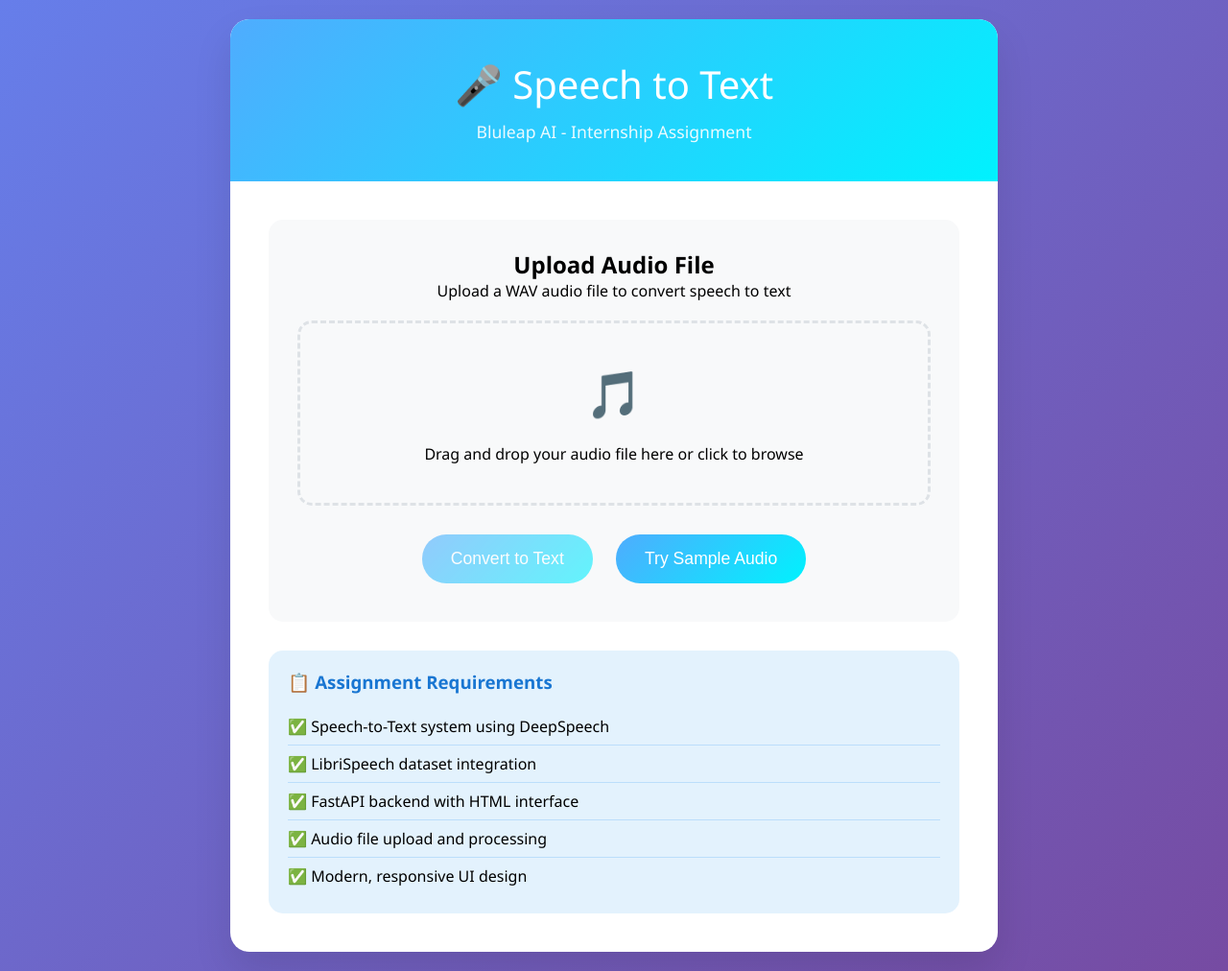
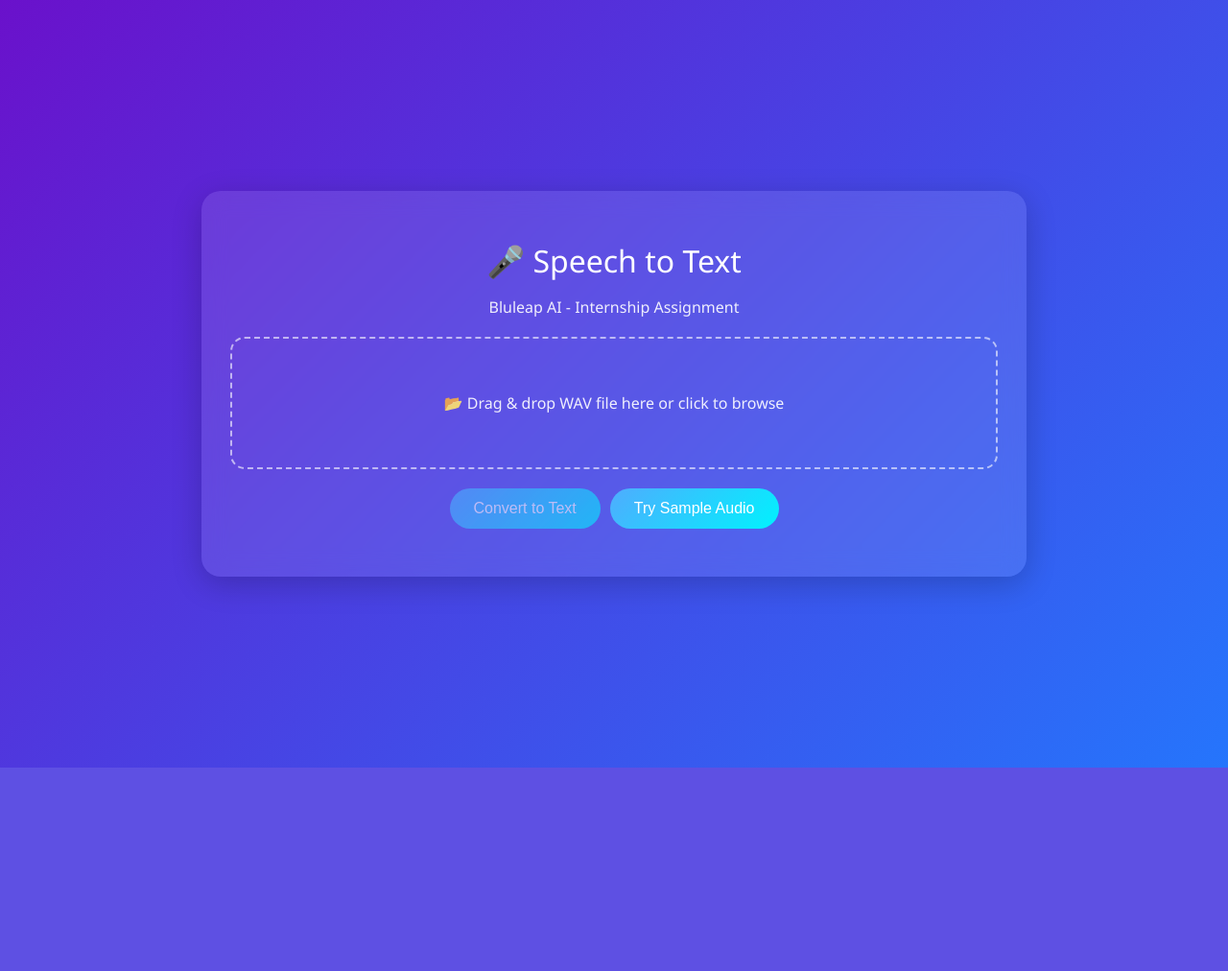
Before and after one commit to NaguKun/stt-librispeech, a FastAPI app: page / in a window 1280 px wide. Shown: the whole page at 96% size. After the commit the page ends 800 px from the top, so only its background shows below. Run offline with FastAPI, Linux system fonts and the light colour scheme.

Commit message:
update dockerfile

```diff
--- a/templates/index.html
+++ b/templates/index.html
@@ -3,242 +3,157 @@
 <head>
 <meta charset="UTF-8">
 <meta name="viewport" content="width=device-width, initial-scale=1.0">
-    <title>Bluleap AI - Speech to Text System</title>
+<title>Bluleap AI - Speech to Text</title>
 <style>
-        * {
+    body {
         margin: 0;
-            padding: 0;
-            box-sizing: border-box;
-        }
-
-        body {
-            font-family: 'Segoe UI', Tahoma, Geneva, Verdana, sans-serif;
-            background: linear-gradient(135deg, #667eea 0%, #764ba2 100%);
+        font-family: 'Segoe UI', sans-serif;
+        background: linear-gradient(135deg, #6a11cb 0%, #2575fc 100%);
+        display: flex;
+        justify-content: center;
+        align-items: center;
         min-height: 100vh;
-            padding: 20px;
+        color: #fff;
     }
 
     .container {
+        width: 95%;
         max-width: 800px;
-            margin: 0 auto;
-            background: white;
+        background: rgba(255,255,255,0.1);
+        backdrop-filter: blur(12px);
         border-radius: 20px;
-            box-shadow: 0 20px 40px rgba(0,0,0,0.1);
-            overflow: hidden;
+        padding: 30px;
+        box-shadow: 0 8px 32px rgba(0,0,0,0.2);
+        animation: fadeIn 0.5s ease;
     }
 
-        .header {
-            background: linear-gradient(135deg, #4facfe 0%, #00f2fe 100%);
-            color: white;
-            padding: 40px;
-            text-align: center;
+    @keyframes fadeIn {
+        from {opacity: 0; transform: translateY(20px);}
+        to {opacity: 1; transform: translateY(0);}
     }
 
-        .header h1 {
-            font-size: 2.5rem;
+    h1 {
+        text-align: center;
+        font-weight: 300;
         margin-bottom: 10px;
-            font-weight: 300;
     }
-
-        .header p {
-            font-size: 1.1rem;
+    p {
+        text-align: center;
+        font-size: 1rem;
         opacity: 0.9;
     }
 
-        .content {
+    .upload-area {
+        border: 2px dashed rgba(255,255,255,0.6);
+        border-radius: 15px;
         padding: 40px;
+        text-align: center;
+        cursor: pointer;
+        transition: all 0.3s ease;
+        margin: 20px 0;
     }
 
-        .upload-section {
-            background: #f8f9fa;
-            border-radius: 15px;
-            padding: 30px;
-            margin-bottom: 30px;
-            text-align: center;
+    .upload-area:hover,
+    .upload-area.dragover {
+        background: rgba(255,255,255,0.1);
+        border-color: #00f2fe;
     }
 
-        .upload-area {
-            border: 3px dashed #dee2e6;
-            border-radius: 15px;
-            padding: 40px;
-            margin: 20px 0;
-            cursor: pointer;
-            transition: all 0.3s ease;
-        }
-
-        .upload-area:hover {
-            border-color: #4facfe;
-            background: #f0f8ff;
-        }
-
-        .upload-area.dragover {
-            border-color: #4facfe;
-            background: #e3f2fd;
-        }
-
-        .upload-icon {
-            font-size: 3rem;
-            color: #6c757d;
+    .btn-group {
+        display: flex;
+        gap: 10px;
+        justify-content: center;
         margin-bottom: 20px;
-        }
-
-        .file-input {
-            display: none;
+        flex-wrap: wrap;
     }
 
     .btn {
+        padding: 12px 25px;
+        border: none;
+        border-radius: 25px;
         background: linear-gradient(135deg, #4facfe 0%, #00f2fe 100%);
         color: white;
-            border: none;
-            padding: 15px 30px;
-            border-radius: 25px;
-            font-size: 1.1rem;
         cursor: pointer;
         transition: all 0.3s ease;
-            margin: 10px;
+        font-size: 1rem;
     }
 
     .btn:hover {
         transform: translateY(-2px);
-            box-shadow: 0 10px 20px rgba(79, 172, 254, 0.3);
+        box-shadow: 0 6px 20px rgba(0, 242, 254, 0.4);
     }
 
     .btn:disabled {
         opacity: 0.6;
         cursor: not-allowed;
-            transform: none;
-        }
-
-        .result-section {
-            background: #f8f9fa;
-            border-radius: 15px;
-            padding: 30px;
-            margin-bottom: 30px;
-        }
-
-        .result-text {
-            background: white;
-            border: 1px solid #dee2e6;
-            border-radius: 10px;
-            padding: 20px;
-            min-height: 100px;
-            font-size: 1.1rem;
-            line-height: 1.6;
-            white-space: pre-wrap;
     }
 
     .loading {
-            display: none;
         text-align: center;
-            padding: 20px;
-        }
-
-        .spinner {
-            border: 4px solid #f3f3f3;
-            border-top: 4px solid #4facfe;
-            border-radius: 50%;
-            width: 40px;
-            height: 40px;
-            animation: spin 1s linear infinite;
-            margin: 0 auto 20px;
-        }
-
-        @keyframes spin {
-            0% { transform: rotate(0deg); }
-            100% { transform: rotate(360deg); }
-        }
-
-        .info-section {
-            background: #e3f2fd;
-            border-radius: 15px;
-            padding: 20px;
-            margin-top: 20px;
-        }
-
-        .info-section h3 {
-            color: #1976d2;
-            margin-bottom: 15px;
-        }
-
-        .info-section ul {
-            list-style: none;
-            padding-left: 0;
-        }
-
-        .info-section li {
-            padding: 8px 0;
-            border-bottom: 1px solid #bbdefb;
-        }
-
-        .info-section li:last-child {
-            border-bottom: none;
-        }
-
-        .error {
-            background: #ffebee;
-            color: #c62828;
-            padding: 15px;
-            border-radius: 10px;
-            margin: 20px 0;
         display: none;
     }
 
-        .success {
-            background: #e8f5e8;
-            color: #2e7d32;
-            padding: 15px;
+    .dots {
+        display: inline-block;
+        font-size: 2rem;
+        animation: blink 1s infinite;
+    }
+
+    @keyframes blink {
+        0%, 80%, 100% { opacity: 0; }
+        40% { opacity: 1; }
+    }
+
+    .result {
+        background: rgba(255,255,255,0.15);
+        border-radius: 15px;
+        padding: 20px;
+        white-space: pre-wrap;
+        line-height: 1.6;
+        display: none;
+        animation: fadeIn 0.5s ease;
+    }
+
+    .alert {
+        text-align: center;
+        padding: 10px;
+        margin-bottom: 15px;
         border-radius: 10px;
-            margin: 20px 0;
         display: none;
+    }
+
+    .alert.success { background: rgba(76, 175, 80, 0.2); color: #b2ffb0; }
+    .alert.error { background: rgba(244, 67, 54, 0.2); color: #ffcdd2; }
+
+    audio {
+        margin-top: 15px;
+        width: 100%;
     }
 </style>
 </head>
 <body>
 <div class="container">
-        <div class="header">
     <h1>🎤 Speech to Text</h1>
     <p>Bluleap AI - Internship Assignment</p>
+
+    <div id="alert" class="alert"></div>
+
+    <div class="upload-area" id="uploadArea">
+        <p>📂 Drag & drop WAV file here or click to browse</p>
+        <input type="file" id="fileInput" accept=".wav" style="display: none;">
     </div>
 
-        <div class="content">
-            <div class="upload-section">
-                <h2>Upload Audio File</h2>
-                <p>Upload a WAV audio file to convert speech to text</p>
-
-                <div class="upload-area" id="uploadArea">
-                    <div class="upload-icon">🎵</div>
-                    <p>Drag and drop your audio file here or click to browse</p>
-                    <input type="file" id="fileInput" class="file-input" accept=".wav">
-                </div>
-
-                <button class="btn" id="uploadBtn" disabled>Convert to Text</button>
-                <button class="btn" id="sampleBtn">Try Sample Audio</button>
+    <div class="btn-group">
+        <button id="uploadBtn" class="btn" disabled>Convert to Text</button>
+        <button id="sampleBtn" class="btn">Try Sample Audio</button>
     </div>
 
     <div class="loading" id="loading">
-                <div class="spinner"></div>
-                <p>Processing audio... Please wait</p>
+        <span class="dots">⏳ Processing...</span>
     </div>
 
-            <div class="error" id="error"></div>
-            <div class="success" id="success"></div>
-
-            <div class="result-section" id="resultSection" style="display: none;">
-                <h3>Transcription Result</h3>
-                <div class="result-text" id="resultText"></div>
-            </div>
-
-            <div class="info-section">
-                <h3>📋 Assignment Requirements</h3>
-                <ul>
-                    <li>✅ Speech-to-Text system using DeepSpeech</li>
-                    <li>✅ LibriSpeech dataset integration</li>
-                    <li>✅ FastAPI backend with HTML interface</li>
-                    <li>✅ Audio file upload and processing</li>
-                    <li>✅ Modern, responsive UI design</li>
-                </ul>
-            </div>
-        </div>
+    <div class="result" id="result"></div>
+    <audio id="audioPlayer" controls style="display:none;"></audio>
 </div>
 
 <script>
@@ -247,104 +162,21 @@
 const uploadBtn = document.getElementById('uploadBtn');
 const sampleBtn = document.getElementById('sampleBtn');
 const loading = document.getElementById('loading');
-        const resultSection = document.getElementById('resultSection');
-        const resultText = document.getElementById('resultText');
-        const error = document.getElementById('error');
-        const success = document.getElementById('success');
+const resultBox = document.getElementById('result');
+const alertBox = document.getElementById('alert');
+const audioPlayer = document.getElementById('audioPlayer');
 
 let selectedFile = null;
 
-        // Drag and drop functionality
-        uploadArea.addEventListener('dragover', (e) => {
-            e.preventDefault();
-            uploadArea.classList.add('dragover');
-        });
-
-        uploadArea.addEventListener('dragleave', () => {
-            uploadArea.classList.remove('dragover');
-        });
-
-        uploadArea.addEventListener('drop', (e) => {
-            e.preventDefault();
-            uploadArea.classList.remove('dragover');
-            const files = e.dataTransfer.files;
-            if (files.length > 0) {
-                handleFileSelect(files[0]);
-            }
-        });
-
-        uploadArea.addEventListener('click', () => {
-            fileInput.click();
-        });
-
-        fileInput.addEventListener('change', (e) => {
-            if (e.target.files.length > 0) {
-                handleFileSelect(e.target.files[0]);
-            }
-        });
-
-        function handleFileSelect(file) {
-            if (file.type !== 'audio/wav' && !file.name.endsWith('.wav')) {
-                showError('Please select a WAV audio file');
-                return;
+function showAlert(msg, type='success') {
+    alertBox.textContent = msg;
+    alertBox.className = 'alert ' + type;
+    alertBox.style.display = 'block';
 }
 
-            selectedFile = file;
-            uploadBtn.disabled = false;
-            uploadBtn.textContent = `Convert: ${file.name}`;
-            showSuccess(`File selected: ${file.name}`);
+function hideAlert() {
+    alertBox.style.display = 'none';
 }
-
-        uploadBtn.addEventListener('click', async () => {
-            if (!selectedFile) return;
-
-            const formData = new FormData();
-            formData.append('audio_file', selectedFile);
-
-            showLoading(true);
-            hideMessages();
-
-            try {
-                const response = await fetch('/upload-audio', {
-                    method: 'POST',
-                    body: formData
-                });
-
-                const result = await response.json();
-
-                if (response.ok) {
-                    showResult(result.text);
-                    showSuccess('Audio converted successfully!');
-                } else {
-                    showError(result.detail || 'Error processing audio');
-                }
-            } catch (err) {
-                showError('Network error: ' + err.message);
-            } finally {
-                showLoading(false);
-            }
-        });
-
-        sampleBtn.addEventListener('click', async () => {
-            showLoading(true);
-            hideMessages();
-
-            try {
-                const response = await fetch('/sample-audio');
-                const result = await response.json();
-
-                if (response.ok && !result.error) {
-                    showSuccess(`Sample audio found: ${result.filename}`);
-                    // In a real implementation, you would play this audio or provide download link
-                } else {
-                    showError(result.error || 'No sample audio available');
-                }
-            } catch (err) {
-                showError('Network error: ' + err.message);
-            } finally {
-                showLoading(false);
-            }
-        });
 
 function showLoading(show) {
     loading.style.display = show ? 'block' : 'none';
@@ -353,24 +185,77 @@
 }
 
 function showResult(text) {
-            resultText.textContent = text || 'No text detected';
-            resultSection.style.display = 'block';
+    resultBox.textContent = text || '(No speech detected)';
+    resultBox.style.display = 'block';
 }
 
-        function showError(message) {
-            error.textContent = message;
-            error.style.display = 'block';
+uploadArea.addEventListener('click', () => fileInput.click());
+fileInput.addEventListener('change', e => handleFile(e.target.files[0]));
+
+uploadArea.addEventListener('dragover', e => {
+    e.preventDefault();
+    uploadArea.classList.add('dragover');
+});
+uploadArea.addEventListener('dragleave', () => uploadArea.classList.remove('dragover'));
+uploadArea.addEventListener('drop', e => {
+    e.preventDefault();
+    uploadArea.classList.remove('dragover');
+    if (e.dataTransfer.files.length > 0) {
+        handleFile(e.dataTransfer.files[0]);
+    }
+});
+
+function handleFile(file) {
+    if (!file.name.endsWith('.wav')) {
+        showAlert('Only WAV files are supported', 'error');
+        return;
+    }
+    selectedFile = file;
+    uploadBtn.disabled = false;
+    showAlert('Selected: ' + file.name, 'success');
 }
 
-        function showSuccess(message) {
-            success.textContent = message;
-            success.style.display = 'block';
+uploadBtn.addEventListener('click', async () => {
+    if (!selectedFile) return;
+    hideAlert(); showLoading(true); resultBox.style.display = 'none';
+
+    const formData = new FormData();
+    formData.append('audio_file', selectedFile);
+
+    try {
+        const res = await fetch('/upload-audio', { method: 'POST', body: formData });
+        const data = await res.json();
+        if (res.ok) {
+            showAlert('Audio converted successfully!', 'success');
+            showResult(data.text);
+        } else {
+            showAlert(data.detail || 'Error processing audio', 'error');
         }
+    } catch (err) {
+        showAlert('Network error: ' + err.message, 'error');
+    } finally {
+        showLoading(false);
+    }
+});
 
-        function hideMessages() {
-            error.style.display = 'none';
-            success.style.display = 'none';
+sampleBtn.addEventListener('click', async () => {
+    hideAlert(); showLoading(true); resultBox.style.display = 'none';
+    try {
+        const res = await fetch('/sample-audio');
+        const data = await res.json();
+        if (res.ok && !data.error) {
+            showAlert(`Sample audio: ${data.filename}`, 'success');
+            audioPlayer.src = data.audio_path;
+            audioPlayer.style.display = 'block';
+        } else {
+            showAlert(data.error || 'No sample audio found', 'error');
         }
+    } catch (err) {
+        showAlert('Network error: ' + err.message, 'error');
+    } finally {
+        showLoading(false);
+    }
+});
 </script>
 </body>
 </html>
```
Also changed, not shown: 1 other file. Lines whose indentation alone changed are shown as unchanged.
